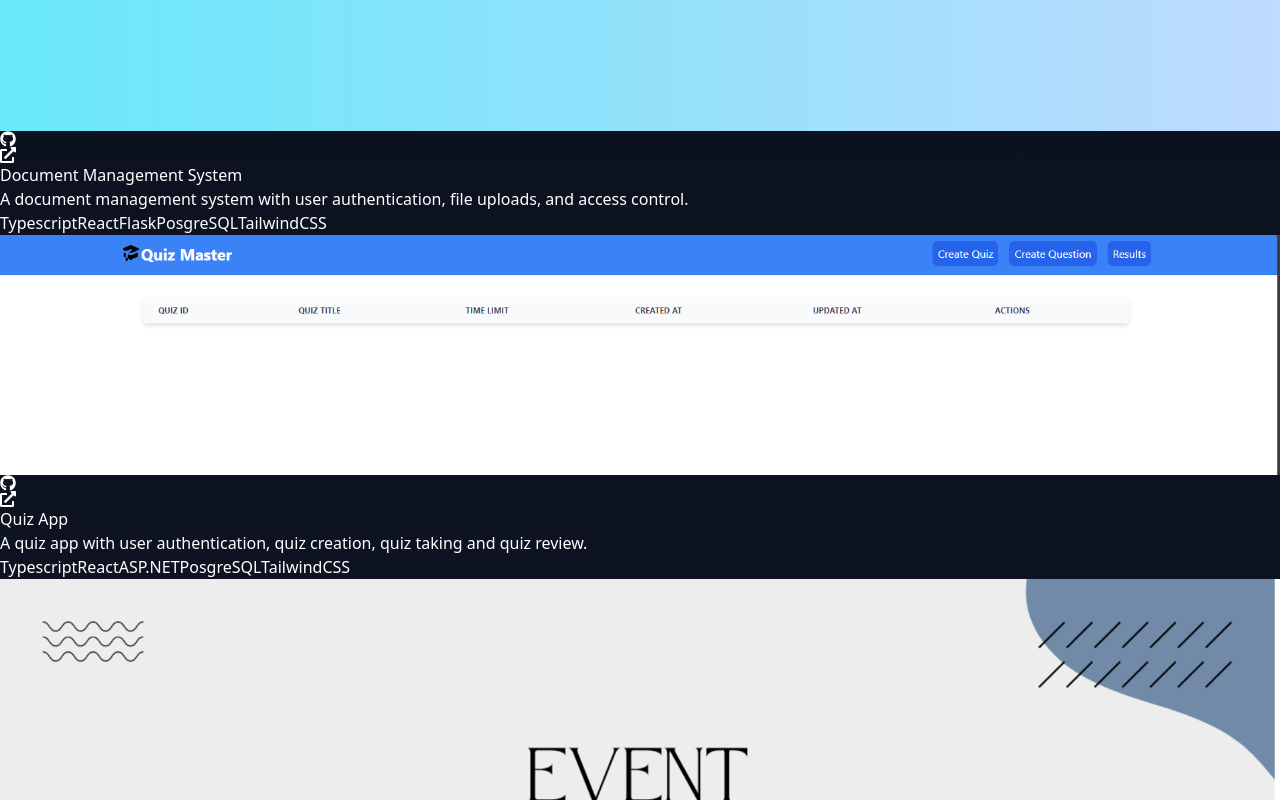
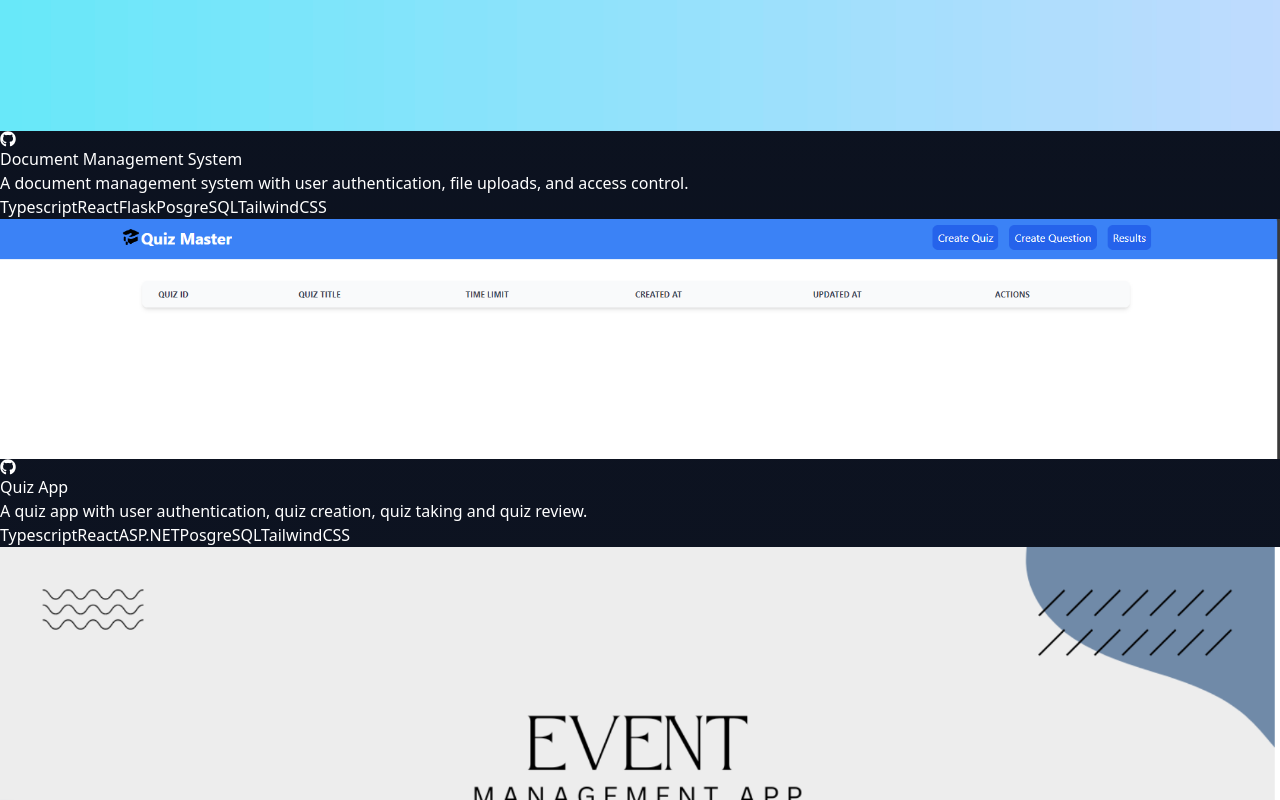
Before and after one commit to ctru0009/portfolio, a React (Vite) app: page / in a window 1280 px wide. Shown: the part 4380-5180 px from the top of the page. Built offline with nearby package versions, Linux system fonts and the light colour scheme.

Commit message:
Refactor ProjectCard component to enhance interactivity and remove unused external link icon

```diff
--- a/src/components/projects/ProjectCard.tsx
+++ b/src/components/projects/ProjectCard.tsx
@@ -1,7 +1,8 @@
 import { motion } from "framer-motion";
-import { FaGithub, FaExternalLinkAlt } from "react-icons/fa";
+import { FaGithub } from "react-icons/fa";
 import { ProjectInterface } from "../../data/data";
 import ProjectDetails from "./ProjectDetails";
+
 const ProjectCard = ({
   project,
   index,
@@ -15,7 +16,8 @@ const ProjectCard = ({
       initial={{ opacity: 0, y: 20 }}
       whileInView={{ opacity: 1, y: 0 }}
       transition={{ duration: 0.5, delay: index * 0.2 }}
-      className="bg-gray-800/50 rounded-xl overflow-hidden hover:transform hover:scale-[1.02] transition-all duration-300"
+      className="bg-gray-800/50 rounded-xl overflow-hidden hover:transform hover:scale-[1.02] transition-all duration-300 cursor-pointer"
+      onClick={() => window.open(project.liveLink, '_blank')}
     >
       <div className="relative group">
         <img
@@ -23,22 +25,15 @@ const ProjectCard = ({
           alt={project.title}
           className="w-full h-48 object-cover"
         />
-        <div className="absolute inset-0 bg-black/60 opacity-0 group-hover:opacity-100 transition-opacity duration-300 flex items-center justify-center gap-4">
+        <div className="absolute inset-0 bg-black/60 opacity-0 group-hover:opacity-100 transition-opacity duration-300 flex items-center justify-center">
           <a
             href={project.githubLink}
             target="_blank"
             rel="noopener noreferrer"
             className="p-2 bg-white/10 rounded-full hover:bg-white/20 transition-colors"
+            onClick={(e) => e.stopPropagation()} // Prevent card click when clicking GitHub icon
           >
             <FaGithub className="text-2xl" />
-          </a>
-          <a
-            href={project.liveLink}
-            target="_blank"
-            rel="noopener noreferrer"
-            className="p-2 bg-white/10 rounded-full hover:bg-white/20 transition-colors"
-          >
-            <FaExternalLinkAlt className="text-2xl" />
           </a>
         </div>
       </div>
```
